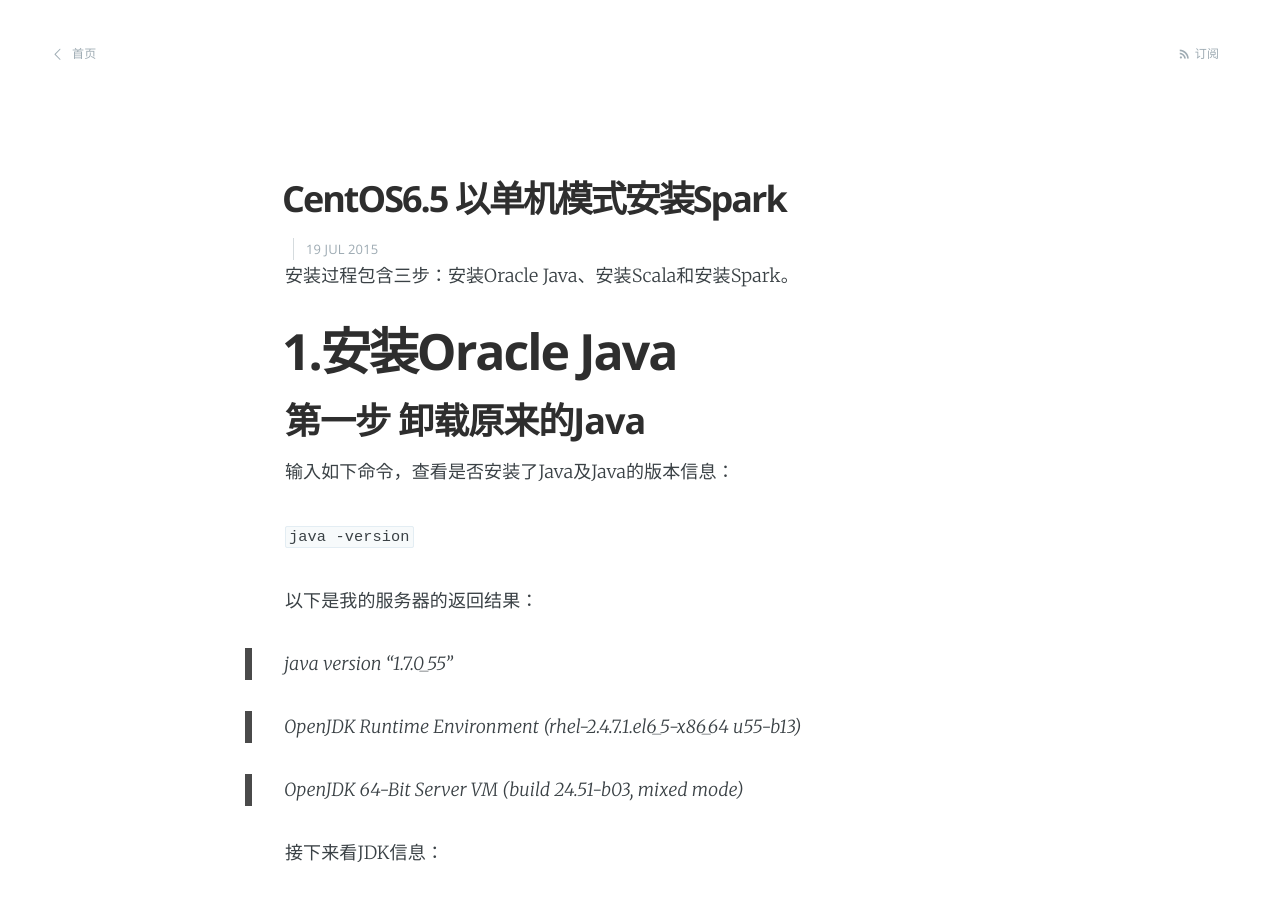
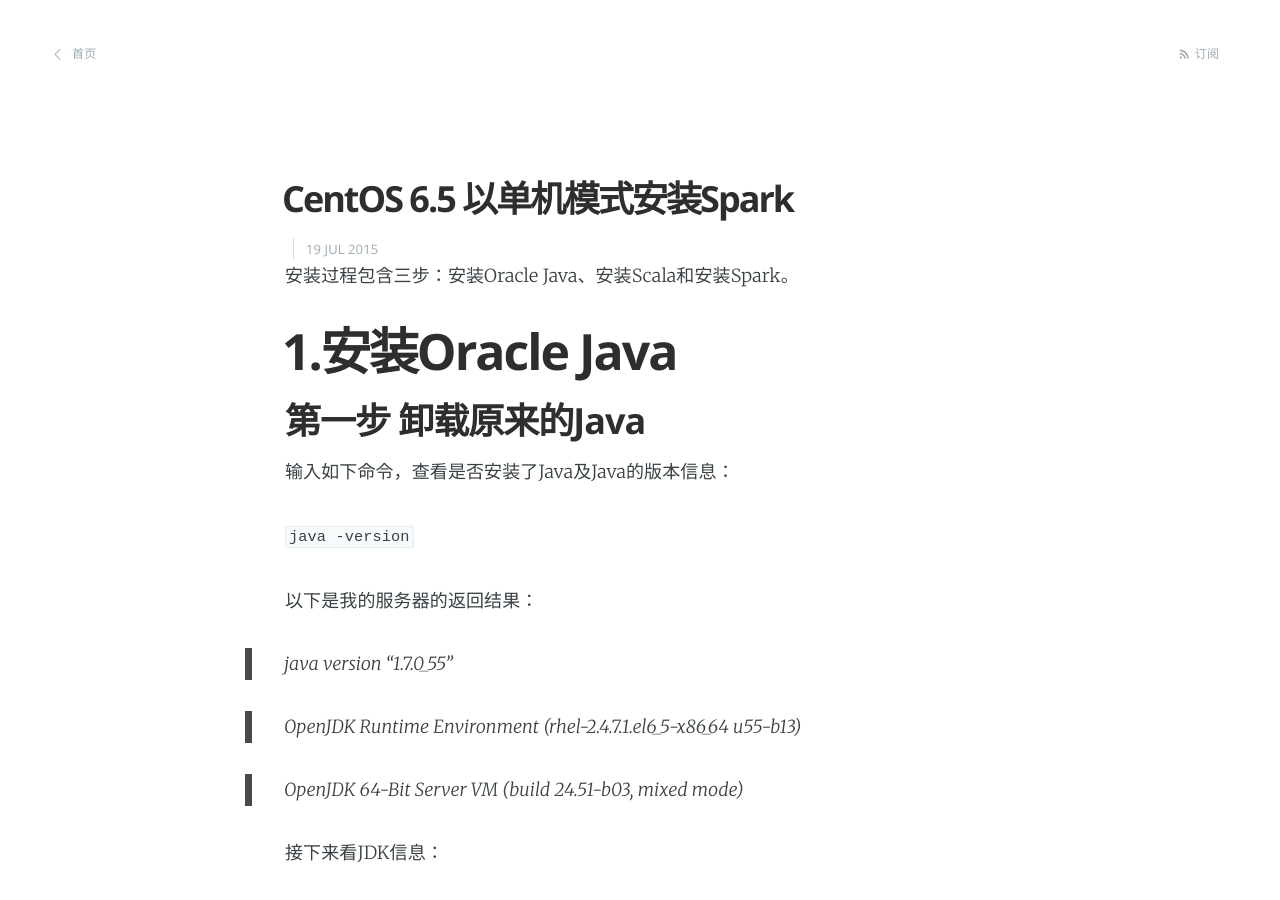
Before and after one commit to westsource/westsource.github.io, a Jekyll site: the page built from _posts/2015-07-19-install-spark-on-centos.md, in a window 1280 px wide and 900 px high. Built offline with Jekyll 4.4.1, drawn with Linux system fonts in a browser that asks for light colours; Markdown is read by kramdown in place of the engine named in the settings.

Commit message:
修改标题

```diff
--- a/_posts/2015-07-19-install-spark-on-centos.md
+++ b/_posts/2015-07-19-install-spark-on-centos.md
@@ -1,6 +1,6 @@
 ---
 layout:  post
-title:  CentOS6.5 以单机模式安装Spark
+title:  CentOS 6.5 以单机模式安装Spark
 date:  2015-07-19 22:18:00
 ---
 
```
